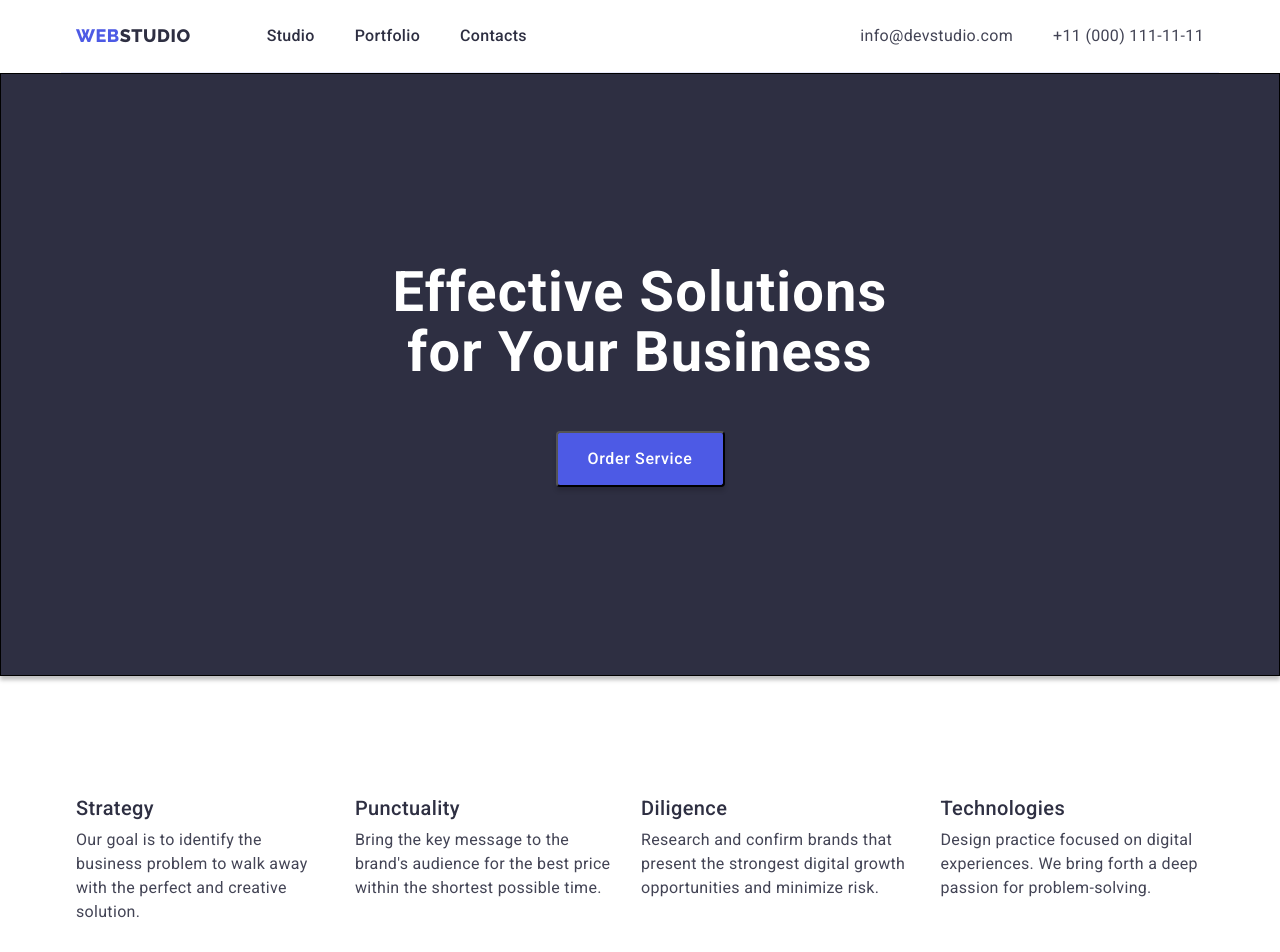
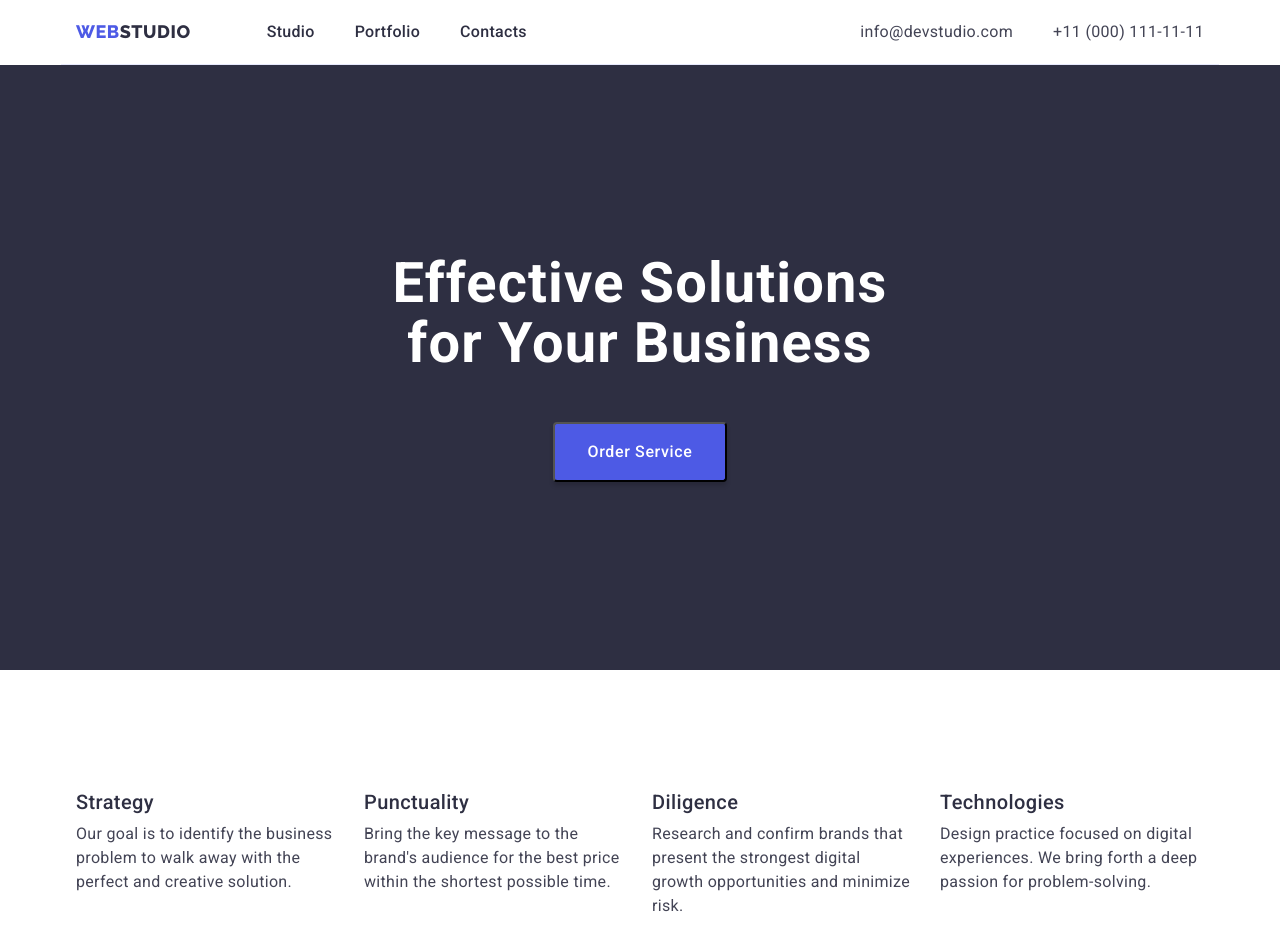
Before and after one commit to Anyanka2/goit-markup-hw-03, a plain HTML site: page index.html in a window 1280 px wide. Shown: the top 952 px of the page. Drawn offline with nearby package versions, Linux system fonts and the light colour scheme.

Commit message:
Fixed notes

```diff
--- a/css/styles.css
+++ b/css/styles.css
@@ -32,6 +32,8 @@ body {
   line-height: 1.33;
   letter-spacing: 0.03em;
   text-decoration: none;
+  padding: 20px 0;
+  margin-right: 76px;
 }
 .logo {
   color: var(--primary-brand-iris);
@@ -48,22 +50,13 @@ body {
 .header-container {
   display: flex;
   align-items: center;
-  justify-content: space-between;
-  padding: 24px 15px;
-  max-width: 1158px;
-  width: 100%;
-  margin: 0 auto;
   border-bottom: 1px solid var(--accent-cornflower);
 }
-.header-left {
-  display: flex;
-  justify-content: space-between;
-  gap: 76px;
+.header-nav {
+  margin-right: auto;
 }
 .header-menu {
   display: flex;
-  justify-content: space-between;
-  margin-left: auto;
   gap: 40px;
 }
 .header-link {
@@ -73,10 +66,8 @@ body {
   letter-spacing: 0.02em;
   line-height: 1.5;
   text-decoration: none;
-  display: flex;
-  justify-content: space-between;
   gap: 40px;
-  flex-basis: calc(100% / 3)-40px;
+  padding: 20px 0;
 }
 .header-link:hover,
 .header-link:focus {
@@ -92,6 +83,7 @@ body {
   letter-spacing: 0.02em;
   line-height: 1.5;
   text-decoration: none;
+  padding: 24px 0;
 }
 .header-contact:hover,
 .header-contact:focus {
@@ -132,14 +124,12 @@ img {
 /*index*/
 .hero {
   background-color: var(--overlay-navy-blue-modal);
-  border: 1px solid #000000;
-  box-shadow: 0px 4px 4px rgba(0, 0, 0, 0.25);
+  padding: 188px 0;
   margin-left: auto;
   margin-right: auto;
 }
 .title-hero {
   max-width: 496px;
-  padding-top: 188px;
   margin-left: auto;
   margin-right: auto;
   color: var(--text-color-white);
@@ -162,11 +152,9 @@ img {
   cursor: pointer;
   display: block;
   text-align: center;
-  width: 169px;
-  height: 56px;
   margin-left: auto;
   margin-right: auto;
-  margin-bottom: 188px;
+  padding: 16px 32px;
 }
 .button-hero:hover,
 .button-hero:focus {
@@ -174,7 +162,6 @@ img {
 }
 .advantages-list {
   display: flex;
-  align-items: flex-start;
   gap: 24px;
 }
 .advantages-list h3 {
@@ -187,7 +174,7 @@ img {
 }
 .advantages-list li {
   list-style-type: none;
-  flex-basis: calc((100%-24px) / 4);
+  flex-basis: calc((100% - 3 * 24px) / 4);
 }
 .services-list > li,
 .team-list {
@@ -200,7 +187,6 @@ img {
   gap: 24px;
   padding-bottom: 120px;
 }
-
 .team-name {
   padding-top: 32px;
   padding-bottom: 32px;
@@ -250,7 +236,7 @@ img {
 .team-list {
   display: flex;
   gap: 24px;
-  flex-basis: calc((100%-24px) / 4);
+  flex-basis: calc((100% - 3 * 24px) / 4);
 }
 /*index end*/
 
@@ -280,7 +266,7 @@ img {
   display: flex;
   justify-content: center;
   gap: 24px;
-  padding-bottom: 72px;
+  margin-bottom: 72px;
 }
 .portfolio-set a {
   text-decoration: none;
@@ -293,33 +279,33 @@ img {
   border-left: 1px solid var(--accent-cornflower);
   border-right: 1px solid var(--accent-cornflower);
   border-bottom: 1px solid var(--accent-cornflower);
+  padding-top: 32px;
+  padding-bottom: 32px;
+  align-items: center;
 }
 .portfolio-name > h2 {
   font-weight: 500;
   font-size: 20px;
   line-height: 1.2;
   letter-spacing: 0.02em;
-  padding-top: 32px;
   margin-bottom: 8px;
   padding-left: 16px;
 }
 .portfolio-name > p {
   color: var(--body-text-slate);
   padding-left: 16px;
-  padding-bottom: 32px;
 }
 .portfolio-set {
-  padding: 0;
+  padding-bottom: 120px;
   margin: 0;
   list-style: none;
-  padding-bottom: 120px;
   display: flex;
   flex-wrap: wrap;
   margin-left: calc(-1 * 24px);
   margin-top: calc(-1 * 48px);
 }
 .portfolio-set > .portfolio-img {
-  flex-basis: calc(100% / 3 - 24px);
+  flex-basis: calc((100% - 3 * 24px) / 3);
   margin-left: 24px;
   margin-top: 48px;
 }
@@ -327,9 +313,7 @@ img {
 /*common*/
 .footer {
   background-color: var(--dark-navy-blue);
-  margin-left: auto;
-  margin-right: auto;
-  margin-top: 0;
+  padding: 100px 0;
 }
 .footer-text {
   color: var(--accent-cornflower);
@@ -342,8 +326,6 @@ img {
 }
 .footer-content {
   display: inline-block;
-
-  padding-bottom: 100px;
 }
 .footer-logo {
   color: var(--light-mode-cloud);
--- a/index.html
+++ b/index.html
@@ -19,12 +19,10 @@
   </head>
   <body>
     <header class="header">
-      <div class="header-container">
-        <div class="header-left">
+      <div class="container header-container">
         <a class="site-logo header-logo" href="./index.html"
           ><span class="logo">Web</span>Studio</a
         >
-
         <nav class="header-nav">
           <ul class="header-menu">
             <li>
@@ -38,7 +36,6 @@
             </li>
           </ul>
         </nav>
-        </div>
         <address>
           <ul class="header-menu">
             <li>
@@ -186,7 +183,7 @@
         </div>
       </section>
     </main>
-    <footer class="footer section">
+    <footer class="footer">
       <div class="container">
         <div class="footer-content">
           <a class="site-logo footer-logo" href="./index.html"
```
Also changed, not shown: portfolio.html (+2 -5 lines). Lines whose indentation alone changed are shown as unchanged.
